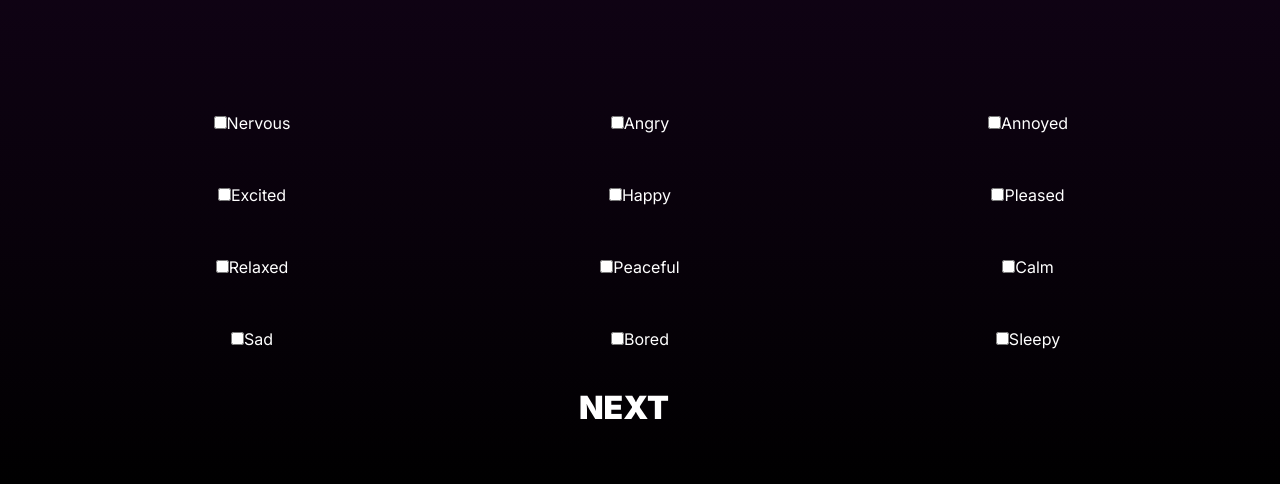
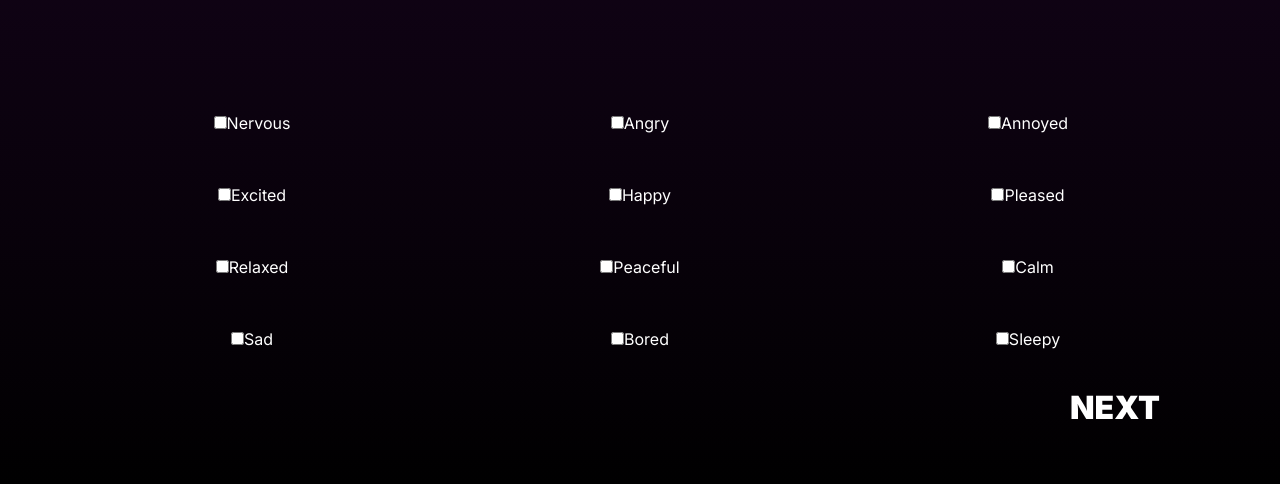
Before and after one commit to uol-feps-soc-comp3931-2324-classroom/final-year-project-svedka4, a Flask app: page /mood in a window 1280 px wide. Shown: the part 299-783 px from the top of the page. Run offline with Flask 3, Linux system fonts and the light colour scheme; parts of the project's set-up code (start-up, migrations or seed data) failed here and were passed over.

Commit message:
button fix, checkbox color

```diff
--- a/app/static/styles.css
+++ b/app/static/styles.css
@@ -38,6 +38,12 @@ grid-gap: 3rem;
 justify-items: center;
 margin-top: 7rem;
 }
+
+input[type="checkbox" i] {
+    accent-color: blueviolet;
+
+}
+
 
 /* .genre-pill label {
 cursor: pointer;
--- a/app/templates/genre.html
+++ b/app/templates/genre.html
@@ -17,7 +17,7 @@
             {% endfor %}
         </div>
 
-        <div class="button-block">
+        <div class="button-block text-end">
             <button type="submit">NEXT</button>
         </div>
 
--- a/app/templates/mood.html
+++ b/app/templates/mood.html
@@ -18,7 +18,7 @@
             {% endfor %}
         </div>
 
-        <div class="button-block">
+        <div class="button-block text-end">
             <button type="submit">NEXT</button>
         </div>
     </form>
```
